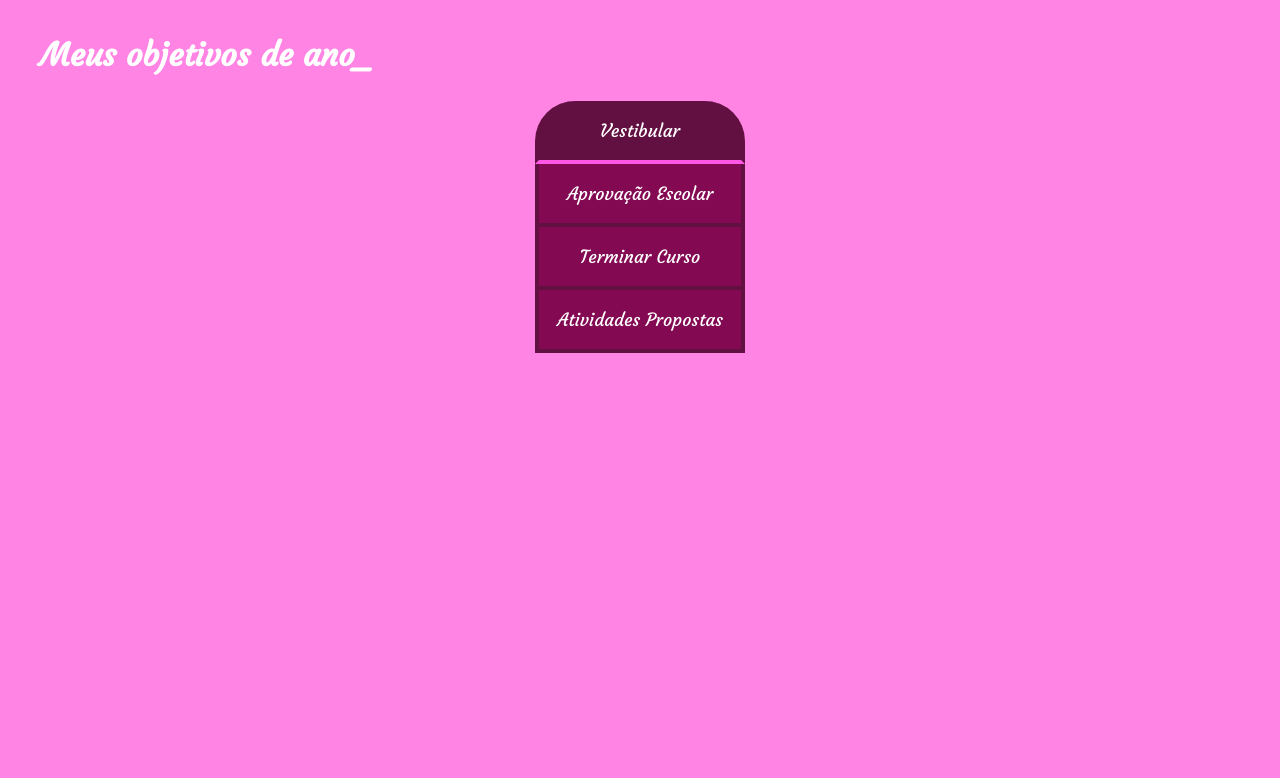
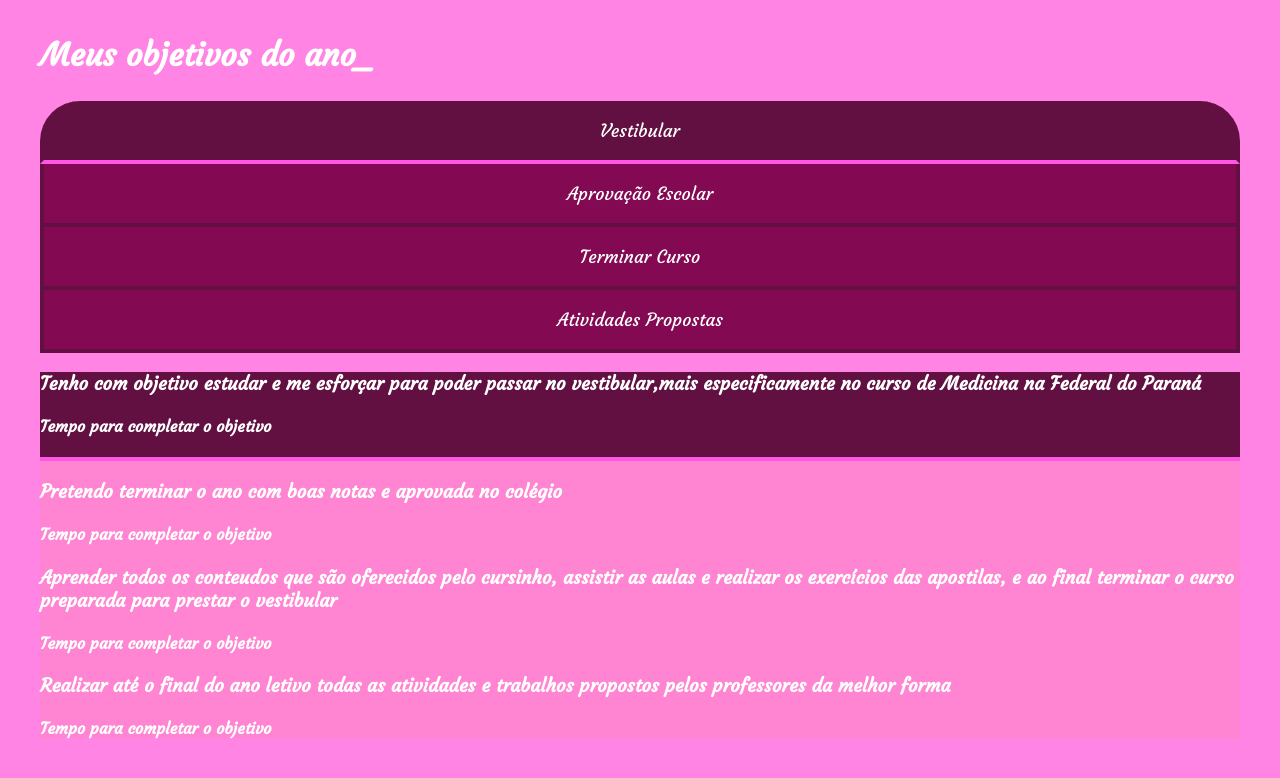
Before and after one commit to gabrielefilipak/Projeto-objetivos, a plain HTML site: page index.html in a window 1280 px wide. Drawn offline with Linux system fonts and the light colour scheme.

Commit message:
Add files via upload

```diff
--- a/index.html
+++ b/index.html
@@ -8,13 +8,37 @@
 </head>
 <body>
     <section class="conteudo-principal">
-    <h2 class="titulo-principal">Meus objetivos de ano_</h2>
+    <h2 class="titulo-principal">Meus objetivos do ano_</h2>
+    <div class="conteudo">
     <div class="botoes">
          <button class="botao ativo">Vestibular</button>
          <button class="botao">Aprovação Escolar</button>
          <button class="botao">Terminar Curso</button>
          <button class="botao">Atividades Propostas</button>
     </div>
+    <div class="abas-textos">
+        <div class="abas-conteudo ativo">
+            <h3 class="aba-conteudo-titulo-principal ">Tenho com objetivo estudar e me esforçar para poder passar no vestibular,mais especificamente no curso de Medicina na Federal do Paraná</h3>
+            <h4 class="aba-conteudo-titulo-secundario">Tempo para completar o objetivo</h4>
+            <div class="contador"></div>
+        </div>
+        <div class="abas-conteudo">
+            <h3 class="aba-conteudo-titulo-principal">Pretendo terminar o ano com boas notas e aprovada no colégio</h3>
+            <h4 class="aba-conteudo-titulo-secundario">Tempo para completar o objetivo</h4>
+            <div class="contador"></div>
+        </div>
+        <div class="abas-conteudo">
+            <h3 class="aba-conteudo-titulo-principal">Aprender todos os conteudos que são oferecidos pelo cursinho, assistir as aulas e realizar os exercícios das apostilas, e ao final terminar o curso preparada para prestar o vestibular</h3>
+            <h4 class="aba-conteudo-titulo-secundario">Tempo para completar o objetivo</h4>
+            <div class="contador"></div>
+        </div>
+        <div class="abas-conteudo">
+            <h3 class="aba-conteudo-titulo-principal">Realizar até o final do ano letivo todas as atividades e trabalhos propostos pelos professores da melhor forma</h3>
+            <h4 class="aba-conteudo-titulo-secundario">Tempo para completar o objetivo</h4>
+            <div class="contador"></div>
+        </div>
+    </div>
+</div>
     </section>
     <script src="main.js"></script>
 
```
